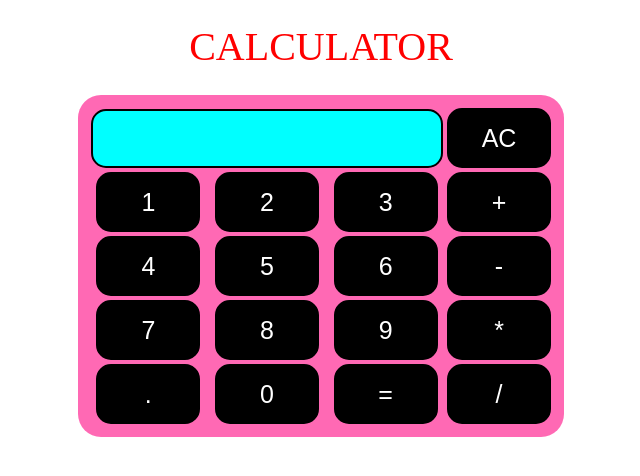
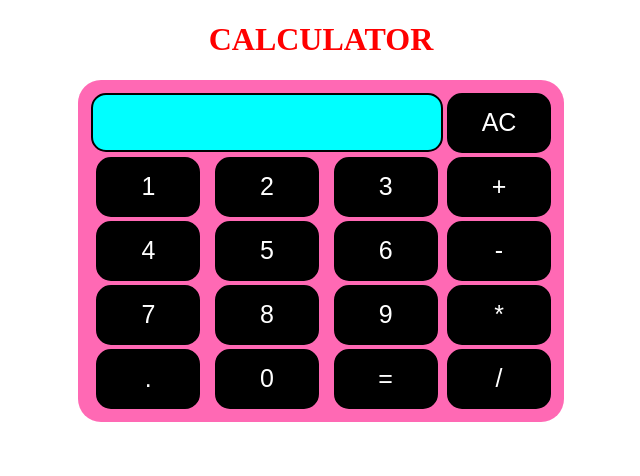
Before and after one commit to 20B01A1239-YAMUNA/CALCULATOR, a plain HTML site: page index.html in a window 1280 px wide. Shown: the whole page, without its empty margins (319-959 px from the left). Drawn offline with Linux system fonts and the light colour scheme.

Commit message:
CALCULATOR USING JS

```diff
--- a/index.html
+++ b/index.html
@@ -6,10 +6,11 @@
     <meta name="viewport" content="width=device-width, initial-scale=1.0">
     <title>Calculator</title>
     <link rel="stylesheet" href="styles.css">
+    <script src="script.js" defer></script>
 </head>
 <body>
     <div class="container">
-    <div class="one">CALCULATOR</div>
+    <h1>CALCULATOR</h1>
     <div class="calculator">
     <table>
         <tr>
@@ -43,6 +44,6 @@
     </table>
 </div>
 </div>
-    <script src="script.js"></script>
+
 </body>
 </html>
--- a/styles.css
+++ b/styles.css
@@ -1,11 +1,10 @@
 .container{
 	text-align: center;
 }
-.one{
-   margin-bottom: 10px;
+h1{
+
    color: red;
-   font-size: 40px;
-   padding: 15px;
+
 
 
 
@@ -27,7 +26,7 @@ input[type="button"]
 background-color: black;
 color: white;
 border: solid black 2px;
-width: 100%;
+
 width: 104px;
 	height: 60px;
 border-radius: 15px;
@@ -35,10 +34,10 @@ font-size: 25px;
 }
 
 .calculator{
-    align-items: center;
+
     background-color: hotpink;
     padding: 10px;
     border-radius: 23px;
-	display: inline-block;
+    display: inline-block;
 
 }
```
